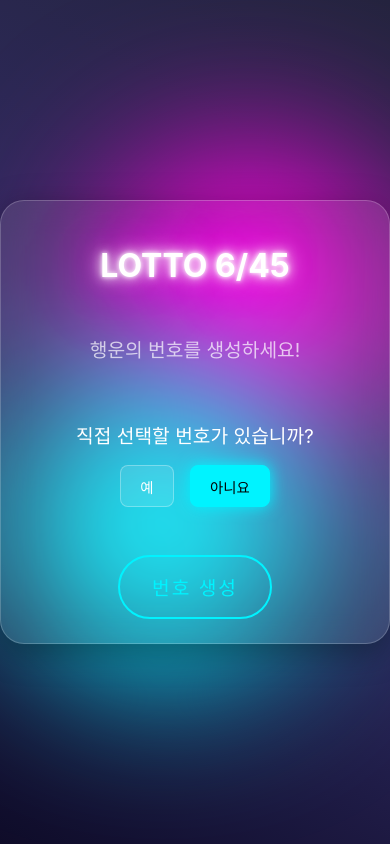
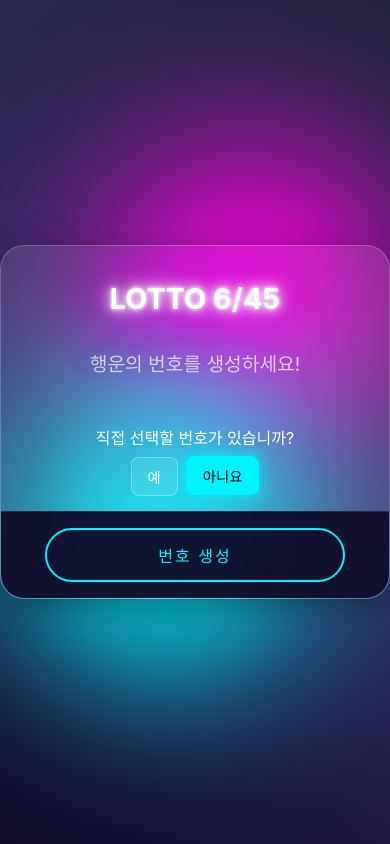
Before and after one commit to koreakook/lotto_number_maker, a website built with Vite: page index.html in a window 390 px wide. Both pictures are taken after a click on the button "아니요". Built offline with nearby package versions, Linux system fonts and the light colour scheme.

Commit message:
Optimize mobile layout and add sticky generate button

```diff
--- a/index.html
+++ b/index.html
@@ -42,7 +42,11 @@
           </div>
         </div>
 
-        <button id="generate-btn" class="neon-button hidden">번호 생성</button>
+        <div class="generate-wrapper">
+          <button id="generate-btn" class="neon-button hidden">
+            번호 생성
+          </button>
+        </div>
 
         <div
           id="result-actions"
--- a/style.css
+++ b/style.css
@@ -314,36 +314,96 @@ body {
 }
 
 /* Mobile Optimization */
+.generate-wrapper {
+  width: 100%;
+  display: flex;
+  justify-content: center;
+}
+
+.generate-wrapper:has(.hidden) {
+  display: none;
+}
+
 @media (max-width: 600px) {
   .glass-container {
-    padding: 1.5rem;
+    padding: 1rem;
     width: 95%;
+    max-height: 90vh;
+    max-height: 90dvh;
+    display: flex;
+    flex-direction: column;
   }
 
   .neon-text {
-    font-size: 2rem;
-    margin-bottom: 1.5rem;
+    font-size: 1.8rem;
+    margin-bottom: 1rem;
+  }
+
+  .number-display {
+    min-height: 60px;
+    margin-bottom: 1rem;
+    gap: 0.5rem;
+  }
+
+  .lotto-ball {
+    width: 40px;
+    height: 40px;
+    font-size: 1rem;
+  }
+
+  .step-container {
+    margin-bottom: 1rem;
+  }
+
+  .question-text {
+    font-size: 1rem;
+    margin-bottom: 0.5rem;
+  }
+
+  .button-group {
+    gap: 0.5rem;
+  }
+
+  .choice-btn,
+  .count-btn {
+    padding: 0.5rem 1rem;
+    font-size: 0.9rem;
   }
 
   .number-grid {
     grid-template-columns: repeat(9, 1fr);
     gap: 0.2rem;
+    margin-top: 0.5rem;
   }
 
   .grid-btn {
     font-size: 0.7rem;
     padding: 0;
+    border-width: 1px;
   }
 
-  .lotto-ball {
-    width: 50px;
-    height: 50px;
-    font-size: 1.2rem;
+  .generate-wrapper {
+    position: sticky;
+    bottom: -1rem; /* Stick to bottom of container including padding */
+    margin: 0 -1rem -1rem -1rem; /* Negative margins to stretch full width */
+    padding: 1rem;
+    background: rgba(15, 12, 41, 0.95);
+    backdrop-filter: blur(10px);
+    z-index: 20;
+    border-top: 1px solid rgba(255, 255, 255, 0.1);
+    display: flex;
+    justify-content: center;
   }
 
-  .choice-btn,
-  .count-btn {
-    padding: 0.6rem 1.2rem;
-    font-size: 0.9rem;
+  .generate-wrapper:has(.hidden) {
+    display: none;
+  }
+
+  .neon-button {
+    padding: 0.8rem 1.5rem;
+    font-size: 1rem;
+    margin-top: 0;
+    width: 100%; /* Full width button on mobile for easier tap */
+    max-width: 300px;
   }
 }
```
